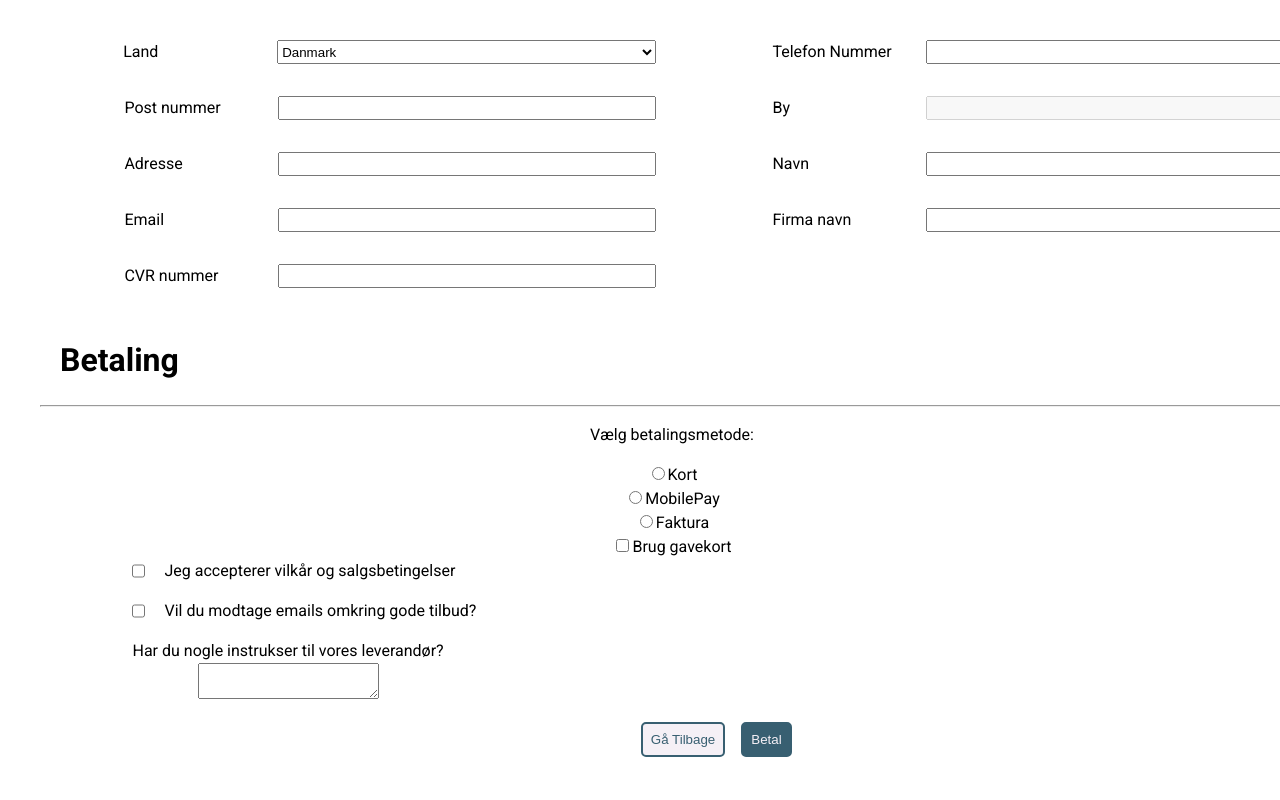
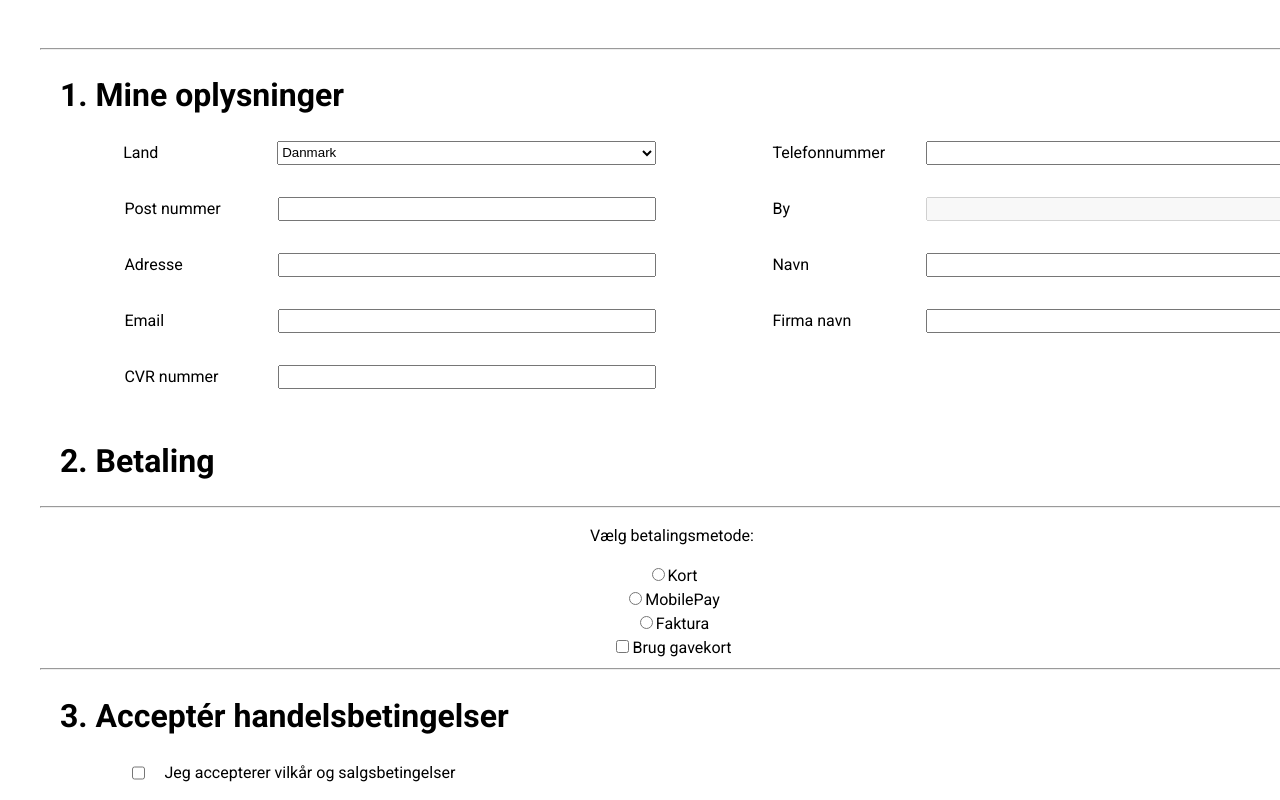
Before and after one commit to KingBendico/Webtech-project, a React (Vite) app: page /checkout in a window 1280 px wide. Shown: the top 800 px of the page. Built offline with nearby package versions, Linux system fonts and the light colour scheme.

Commit message:
checkout organized into three sections 1, 2 and 3 + other changes

```diff
--- a/src/components/CustomerAgreePrefsInput/CustomerAgreePrefsInput.tsx
+++ b/src/components/CustomerAgreePrefsInput/CustomerAgreePrefsInput.tsx
@@ -39,8 +39,14 @@ export default function CustomerAgreePrefsInput() {
   };
 
   return (
+    <>
+    <hr />
+    <div><h1>3. Acceptér handelsbetingelser</h1></div>
+
     <div className="wrapper">
+
       <div className="input-wrapper">
+
         <input
           name="toc"
           type="checkbox"
@@ -97,5 +103,6 @@ export default function CustomerAgreePrefsInput() {
         )}
       </div>
     </div>
+    </>
   );
 }
--- a/src/components/CustomerInfoInput/CustomerInfoInput.tsx
+++ b/src/components/CustomerInfoInput/CustomerInfoInput.tsx
@@ -74,6 +74,10 @@ export default function customerInfoInput() {
   };
 
   return (
+    <>
+    <hr />
+    <div><h1>1. Mine oplysninger</h1></div>
+
     <div className="container">
       <form>
         <div className="label-wrapper">
@@ -91,7 +95,7 @@ export default function customerInfoInput() {
           </select>
         </div>
         <div className="label-wrapper">
-          <label htmlFor="phone-number">Telefon Nummer</label>
+          <label htmlFor="phone-number">Telefonnummer</label>
           <br />
           <input
             name="phone-number"
@@ -175,5 +179,6 @@ export default function customerInfoInput() {
         </div>
       </form>
     </div>
+    </>
   );
 }
--- a/src/components/PaymentMethod/Payment.tsx
+++ b/src/components/PaymentMethod/Payment.tsx
@@ -1,5 +1,5 @@
 import React, { useState } from 'react';
-import { render } from 'react-dom';
+
 
 
 type PaymentMethod = 'Card'|'MobilePay' | 'GiftCard' | 'Invoice';
@@ -13,6 +13,8 @@ interface PaymentState {
     vatNumber?: string;
   } | null;
   paymentMethod: PaymentMethod | null;
+
+
 }
 
 export default function Payment() {
@@ -99,10 +101,104 @@ export default function Payment() {
     : null;
 
 
+
+    const [cardNumber, setCardNumber] = useState('');
+    const [cardHolder, setCardHolder] = useState('');
+    const [expiryDate, setExpiryDate] = useState('');
+    const [cvv, setCvv] = useState('');
+
+    const handleSubmit = (event) => {
+      event.preventDefault();
+      // submission logic here
+    };
+
+
+const [selectedOption, setSelectedOption] = useState('');
+
+    const handleCardChange = () => {
+      setSelectedOption('Kort');
+    };
+
+    const handleMobilePayChange = () => {
+      setSelectedOption('MobilePay');
+    };
+
+    const handleInvoiceChange = () => {
+      setSelectedOption('Faktura');
+    };
+
+
+  const renderContent = () => {
+    switch (selectedOption) {
+      case 'Kort':
+        return (
+          <>
+          <hr />
+          <form onSubmit={handleSubmit}>
+          <label htmlFor="cardNumber">Kortnummer:</label>
+          <input
+            type="text"
+            id="cardNumber"
+            name="cardNumber"
+            value={cardNumber}
+            onChange={(event) => setCardNumber(event.target.value)}
+            required
+          />
+          <label htmlFor="cardHolder">Kortholder:</label>
+          <input
+            type="text"
+            id="cardHolder"
+            name="cardHolder"
+            value={cardHolder}
+            onChange={(event) => setCardHolder(event.target.value)}
+            required
+          />
+          <label htmlFor="expiryDate">Udløbsdato:</label>
+          <input
+            type="text"
+            id="expiryDate"
+            name="expiryDate"
+            value={expiryDate}
+            onChange={(event) => setExpiryDate(event.target.value)}
+            required
+          />
+          <label htmlFor="cvv">Kontrolcifre (CVC):</label>
+          <input
+            type="text"
+            id="cvv"
+            name="cvv"
+            value={cvv}
+            onChange={(event) => setCvv(event.target.value)}
+            required
+          />
+          <button type="submit">Submit</button>
+        </form>
+        </>
+        );
+      case 'MobilePay':
+        return (
+          <>
+          <hr />
+        <p>Du har valgt at betale med MobilePay.</p>
+        </>
+        );
+        case 'Faktura':
+          return (
+            <>
+            <hr />
+          <p>Du har valgt at betale med Faktura.</p>
+          </>
+          );
+      default:
+        return null;
+    }
+  };
+
+
   return (
     <>
 
-      <h1>Betaling</h1>
+      <h1>2. Betaling</h1>
 
       <hr />
       <p>
@@ -110,22 +206,46 @@ export default function Payment() {
       </p>
       <div>
         <label>
-          <input type="radio" name="myRadio" value="Kort" />
+          <input
+          type="radio"
+          name="myRadio"
+          value="Kort"
+          checked={selectedOption === 'Kort'}
+          onChange={handleCardChange}
+
+
+
+
+
+
+          />
           Kort
+
+        </label>
+        </div>
+
+        <div>
+        <label>
+          <input
+          type="radio"
+          name="myRadio"
+          value="MobilePay"
+          checked={selectedOption === 'MobilePay'}
+          onChange={handleMobilePayChange}
+
+          />
+          MobilePay
         </label>
         </div>
 
         <div>
         <label>
           <input type="radio"
-          name="myRadio" value="MobilePay" />
-          MobilePay
-        </label>
-        </div>
-
-        <div>
-        <label>
-          <input type="radio" name="myRadio" value="Faktura" />
+          name="myRadio"
+          value="Faktura"
+          checked={selectedOption === 'Faktura'}
+          onChange={handleInvoiceChange}
+          />
           Faktura
         </label>
         </div>
@@ -146,6 +266,7 @@ export default function Payment() {
 
         </div>
 
+        {renderContent()}
         </>
   );
 }
```
Also changed, not shown: src/pages/PaymentStatus/Success.tsx (added, +11 -0 lines).
